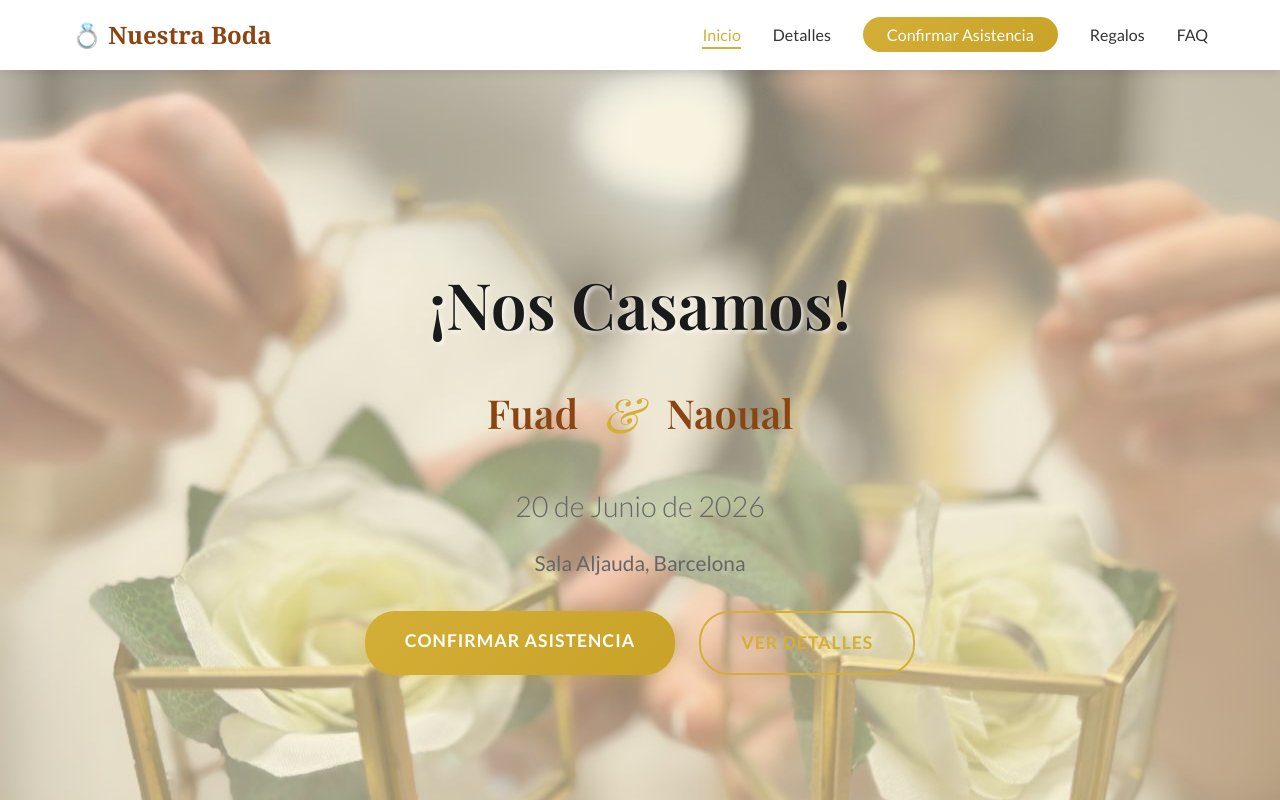
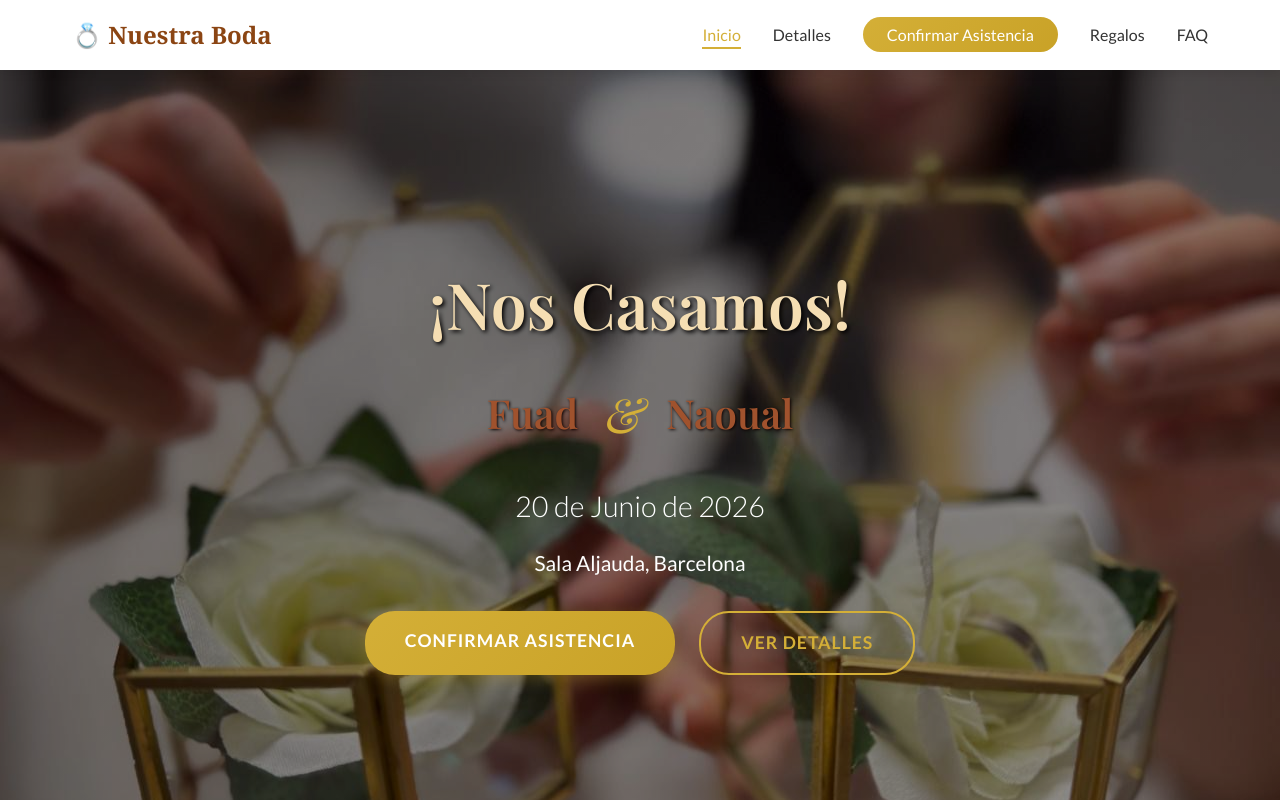
Before and after one commit to DaVinci25/boda, an Angular app: page / in a window 1280 px wide. Shown: the top 800 px of the page. Built offline with nearby package versions, Linux system fonts and the light colour scheme.

Commit message:
Revert "Revert "bonito""
This reverts commit 5aaefad848fa324d24fde83f99ed0448de81e72f.

```diff
--- a/src/app/components/home/home.component.css
+++ b/src/app/components/home/home.component.css
@@ -5,7 +5,7 @@
   display: flex;
   align-items: center;
   justify-content: center;
-  background: linear-gradient(135deg, rgba(212, 175, 55, 0.2) 0%, rgba(201, 162, 39, 0.3) 100%),
+  background: linear-gradient(135deg, rgba(0, 0, 0, 0.384) 0%, rgba(0, 0, 0, 0.185) 100%),
               url('../../../assets/images/flor.webp');
   background-size: cover;
   background-position: center;
@@ -21,7 +21,7 @@
   left: 0;
   right: 0;
   bottom: 0;
-  background: rgba(255, 255, 255, 0.4);
+  background: rgba(12, 1, 1, 0.315);
   z-index: 1;
 }
 
@@ -29,13 +29,15 @@
   position: relative;
   z-index: 2;
   animation: fadeInUp 1s ease-out;
+
 }
 
 .hero-title {
   font-size: 4rem;
   margin-bottom: 1rem;
-  color: var(--black);
-  text-shadow: 2px 2px 4px rgba(255, 255, 255, 0.8);
+  color: wheat;
+  text-emphasis-color: var(--black);
+  text-shadow: 2px 2px 4px rgb(3, 0, 0);
 }
 
 .couple-names {
@@ -43,6 +45,7 @@
   align-items: center;
   justify-content: center;
   gap: 1.5rem;
+  color: aliceblue;
   margin: 2rem 0;
   flex-wrap: wrap;
 }
@@ -51,7 +54,8 @@
   font-size: 2.5rem;
   font-family: 'Playfair Display', serif;
   font-weight: 600;
-  color: var(--brown);
+  color: #A0522D;
+  text-shadow: 1px 1px 3px rgb(12, 1, 1);
 }
 
 .ampersand {
@@ -64,14 +68,15 @@
 .hero-date {
   font-size: 1.8rem;
   margin: 1rem 0;
-  color: var(--gray);
+  color: var(--white);
   font-weight: 300;
+
 }
 
 .hero-location {
   font-size: 1.3rem;
   margin-bottom: 2rem;
-  color: var(--gray);
+  color: var(--white);
 }
 
 .hero-buttons {
```
